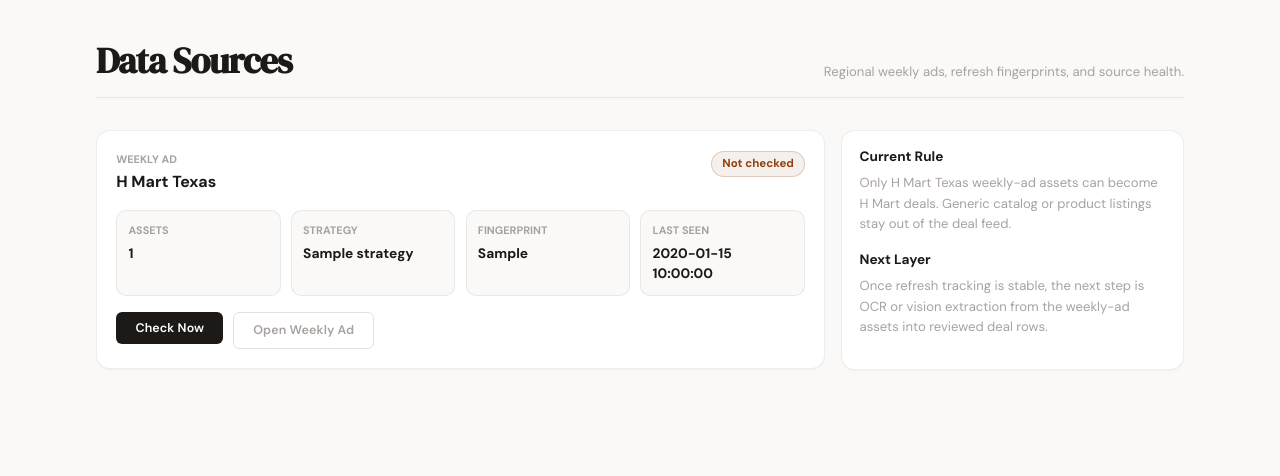
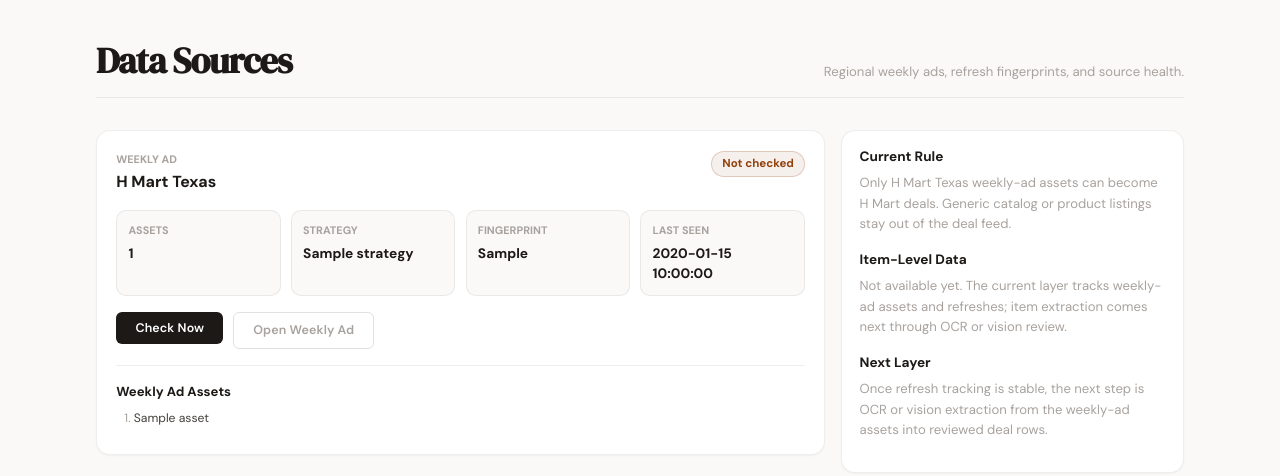
Before and after one commit to velodskat99/lifesource-deal-intelligence, a FastAPI app: template lifesource/templates/sources.html in a window 1280 px wide. Shown: the part 52-528 px from the top of the page. Run offline with FastAPI, Linux system fonts and the light colour scheme; the template is opened without the code that fills it: most values are stand-ins (such as "Sample title", 1, 10 or a date in 2020); parts of the project's set-up code (start-up, migrations or seed data) failed here and were passed over.

Commit message:
Fix H Mart sources dashboard flow

```diff
--- a/lifesource/templates/base.html
+++ b/lifesource/templates/base.html
@@ -611,6 +611,34 @@
             flex-wrap: wrap;
             margin-top: 1rem;
         }
+        .source-assets {
+            margin-top: 1rem;
+            border-top: 1px solid var(--border);
+            padding-top: 1rem;
+        }
+        .source-assets h3 {
+            margin: 0 0 0.55rem;
+            font-size: 0.82rem;
+            font-weight: 750;
+        }
+        .source-assets ol {
+            margin: 0;
+            padding-left: 1.1rem;
+        }
+        .source-assets li {
+            color: var(--ink-muted);
+            font-size: 0.76rem;
+            line-height: 1.45;
+            overflow-wrap: anywhere;
+            margin-bottom: 0.4rem;
+        }
+        .source-assets a {
+            color: var(--ink-secondary);
+            text-decoration: none;
+        }
+        .source-assets a:hover {
+            color: var(--accent);
+        }
         .source-notes h2 {
             font-size: 0.85rem;
             margin: 0 0 0.35rem;
--- a/lifesource/templates/sources.html
+++ b/lifesource/templates/sources.html
@@ -59,11 +59,24 @@
             </form>
             <a class="btn btn-ghost" href="{{ hmart_status.source_url }}" target="_blank" rel="noopener">Open Weekly Ad</a>
         </div>
+
+        {% if hmart_status.assets %}
+        <div class="source-assets">
+            <h3>Weekly Ad Assets</h3>
+            <ol>
+                {% for asset in hmart_status.assets %}
+                <li><a href="{{ asset }}" target="_blank" rel="noopener">{{ asset }}</a></li>
+                {% endfor %}
+            </ol>
+        </div>
+        {% endif %}
     </article>
 
     <aside class="source-notes">
         <h2>Current Rule</h2>
         <p>Only H Mart Texas weekly-ad assets can become H Mart deals. Generic catalog or product listings stay out of the deal feed.</p>
+        <h2>Item-Level Data</h2>
+        <p>Not available yet. The current layer tracks weekly-ad assets and refreshes; item extraction comes next through OCR or vision review.</p>
         <h2>Next Layer</h2>
         <p>Once refresh tracking is stable, the next step is OCR or vision extraction from the weekly-ad assets into reviewed deal rows.</p>
     </aside>
```
Also changed, not shown: lifesource/dashboard/routes.py (+12 -7 lines), lifesource/sources/hmart_weekly.py (+18 -3 lines), tests/test_hmart_weekly_source.py (+37 -0 lines), tests/test_sources_dashboard.py (added, +69 -0 lines).
